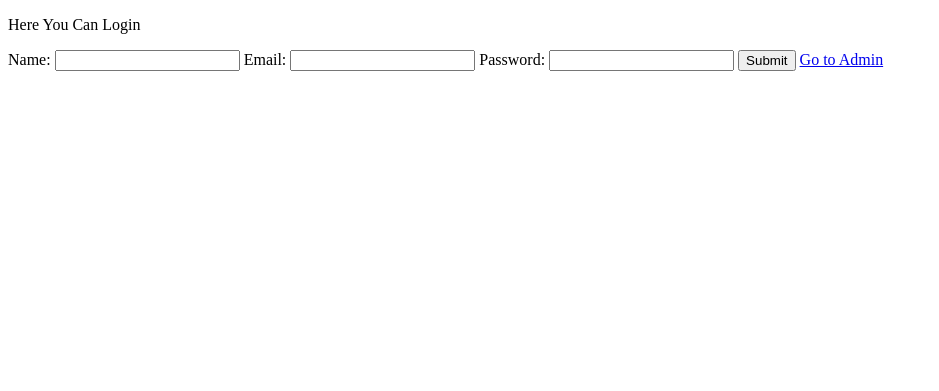
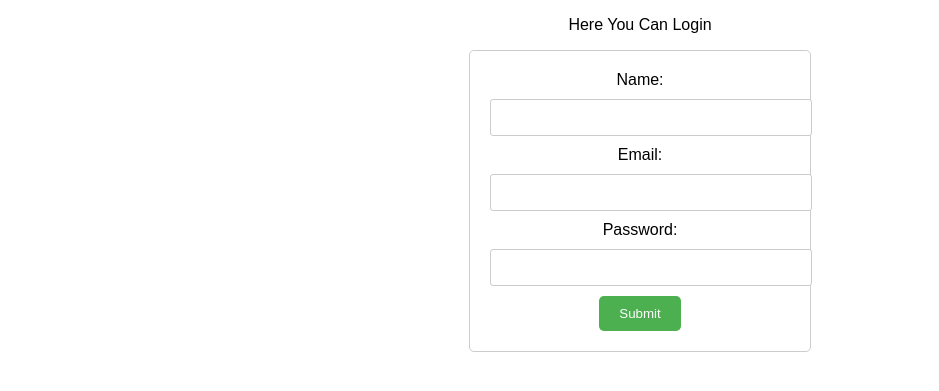
Before and after one commit to suryaprakash666/Fake-Userdata-Store-API, a Django app: page /register/ in a window 1280 px wide. Shown: the top 391 px of the page, without its empty margins (0-939 px from the left). Run offline with Django 4.2, Linux system fonts and the light colour scheme; parts of the project's set-up code (start-up, migrations or seed data) failed here and were passed over.

Commit message:
Final changes to the project.Further Improvements will be added if possible

```diff
--- a/Userdata_api/Templates/UserLoginPage.html
+++ b/Userdata_api/Templates/UserLoginPage.html
@@ -1,5 +1,8 @@
 <!DOCTYPE html>
 <html lang="en">
+    {% load static %}
+    <link rel="stylesheet" href="{% static 'loginview.css' %}">
+
 <head>
     <meta charset="UTF-8">
     <title>Login Here</title>
@@ -14,7 +17,6 @@
         <input type="password" id="input_password" name="Password">
 
         <button type="submit"> Click to Login</button>
-        <a href="/admin/">Go to Admin</a>
 
 
     </form>
--- a/Userdata_api/Templates/UserRegistrationPage.html
+++ b/Userdata_api/Templates/UserRegistrationPage.html
@@ -1,8 +1,10 @@
 <!DOCTYPE html>
 <html lang="en">
+{% load static %}
+<link rel="stylesheet" href="{% static 'registration.css' %}">
 <head>
     <meta charset="UTF-8">
-    <title>Login</title>
+    <title>Register</title>
 </head>
 <body>
 <p>Here You Can Login</p>
@@ -18,7 +20,6 @@
     <input type="password" id="input_password" name="Password">
 
     <button type="submit">Submit</button>
-    <a href="/admin/">Go to Admin</a>
 
 </form>
 
--- /dev/null
+++ b/Userdata_api/static/registration.css
@@ -0,0 +1,43 @@
+/* Example styles */
+body {
+  font-family: sans-serif;
+  text-align: center;
+}
+
+form {
+  margin: 0 auto;
+  width: 300px;
+  padding: 20px;
+  border: 1px solid #ccc;
+  border-radius: 5px;
+}
+
+label {
+  display: block;
+  margin-bottom: 10px;
+}
+
+input[type="text"],
+input[type="email"],
+input[type="password"] {
+  width: 100%;
+  padding: 10px;
+  border: 1px solid #ccc;
+  border-radius: 3px;
+  margin-bottom: 10px;
+}
+
+button[type="submit"] {
+  background-color: #4CAF50;
+  color: white;
+  padding: 10px 20px;
+  border: none;
+  border-radius: 5px;
+  cursor: pointer;
+}
+
+a {
+  margin-top: 10px;
+  text-decoration: none;
+  color: blue;
+}
```
Also changed, not shown: Userdata_api/static/loginview.css (added, +43 -0 lines), Userdata_api/static/homepage.css (renamed from Userdata_api/static/style.css).
